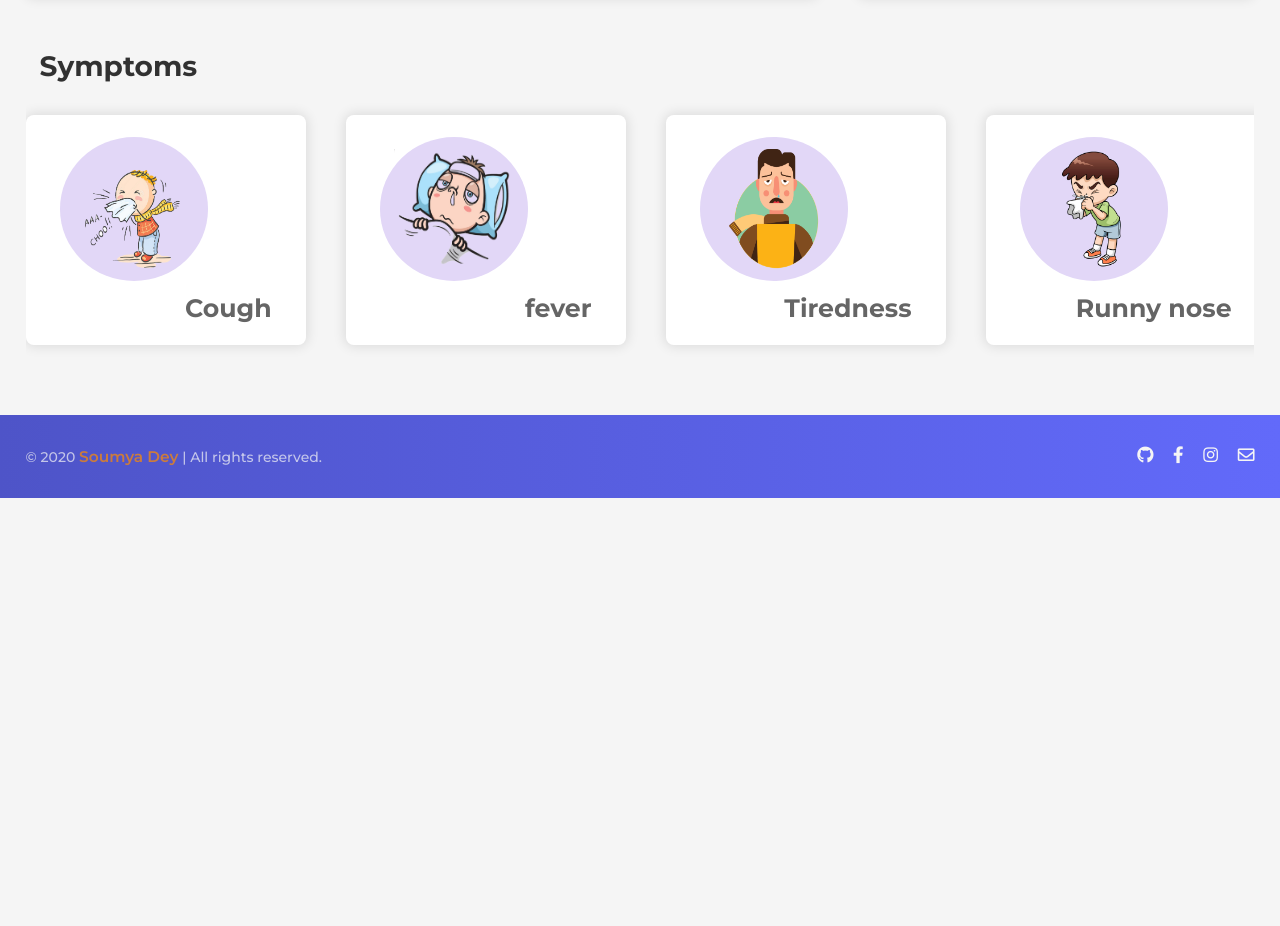
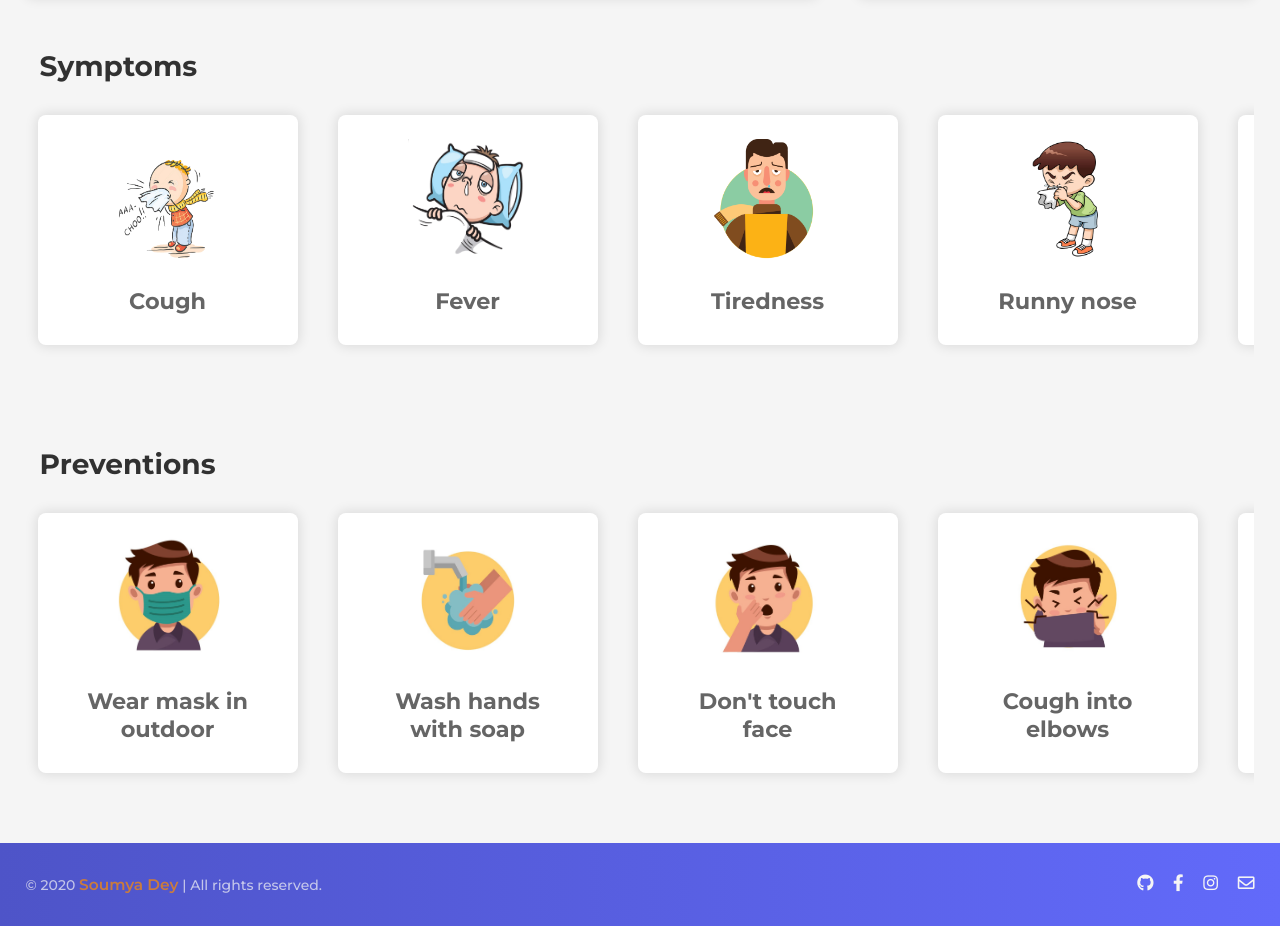
Before and after one commit to Soumya-Dey/track-corona, a plain HTML site: page index.html in a window 1280 px wide. Shown: the part 634-1560 px from the top of the page. Before the commit the page ends 1132 px from the top, so only its background shows below. Drawn offline with Linux system fonts and the light colour scheme; no server answers.

Commit message:
added prevention section

```diff
--- a/css/style.css
+++ b/css/style.css
@@ -628,12 +628,11 @@ SYMPTOMS STYLES
 }
 
 .item {
-    scroll-snap-align: start;
     flex-shrink: 0;
-    width: 280px;
+    width: 260px;
     height: 230px;
     margin-right: 40px;
-    padding: 22px 34px;
+    padding: 24px 36px 30px 36px;
     border-radius: 8px;
     background: #fff;
     box-shadow: 0 0 12px 2px rgba(0, 0, 0, 0.1);
@@ -644,11 +643,15 @@ SYMPTOMS STYLES
     display: flex;
     flex-direction: column;
     justify-content: space-between;
+    align-items: center;
+}
+
+.prevention_slider .item{
+    height: 260px;
 }
 
 .symptom_img {
-    background-color: RGB(226, 215, 247);
-    padding: 12px 14px;
+    margin-bottom: 20px;
     width: 70%;
     border-radius: 50%;
     display: flex;
@@ -657,11 +660,15 @@ SYMPTOMS STYLES
 }
 
 .symptom_img img {
-    width: 90px;
+    width: 100px;
     height: 120px;
     background-position: center;
     background-repeat: no-repeat;
     background-size: cover;
+}
+
+.prevention_img img{
+    width: 120px;
 }
 
 .symptom_img_1 img {
@@ -672,11 +679,23 @@ SYMPTOMS STYLES
     width: 120px;
 }
 
+.symptom_img_3 img {
+    margin-right: 8px;
+}
+
+.prevention_img_6 img{
+    width: 140px;
+}
+
 .symptom_text {
-    font-size: 1.8em;
+    font-size: 1.6em;
     font-weight: 700;
     opacity: 0.6;
-    text-align: right;
+    text-align: center;
+}
+
+.prevention_slider .symptom_text{
+    font-size: 1.6em;
 }
 
 /*
--- a/index.html
+++ b/index.html
@@ -125,7 +125,7 @@
 
                 <div class="item" id='slide-2'>
                     <div class="symptom_img symptom_img_2"><img src="images/fever.png" alt="fever.png"></div>
-                    <p class="symptom_text">fever</p>
+                    <p class="symptom_text">Fever</p>
                 </div>
 
                 <div class="item" id='slide-3'>
@@ -141,6 +141,44 @@
                 <div class="item" id='slide-5'>
                     <div class="symptom_img symptom_img_5"><img src="images/cold.png" alt="cold.png"></div>
                     <p class="symptom_text">Cold</p>
+                </div>
+            </div>
+        </div>
+    </section>
+
+    <section id="preventions">
+        <div class="symptoms_container container">
+            <h1 class="symptoms_heading">Preventions</h1>
+
+            <div class="slider prevention_slider">
+                <div class="item" id='slide-1'>
+                    <div class="symptom_img prevention_img symptom_img_1"><img src="images/mask.jpg" alt="mask.png"></div>
+                    <p class="symptom_text">Wear mask in outdoor</p>
+                </div>
+
+                <div class="item" id='slide-2'>
+                    <div class="symptom_img prevention_img prevention_img_2 symptom_img_2"><img src="images/wash.jpg" alt="wash.png"></div>
+                    <p class="symptom_text">Wash hands with soap</p>
+                </div>
+
+                <div class="item" id='slide-3'>
+                    <div class="symptom_img prevention_img symptom_img_3"><img src="images/touch.jpg" alt="touch.png"></div>
+                    <p class="symptom_text">Don't touch face</p>
+                </div>
+
+                <div class="item" id='slide-4'>
+                    <div class="symptom_img prevention_img symptom_img_4"><img src="images/cough.jpg" alt="cough.png"></div>
+                    <p class="symptom_text">Cough into elbows</p>
+                </div>
+
+                <div class="item" id='slide-5'>
+                    <div class="symptom_img prevention_img symptom_img_5"><img src="images/disinfactant.jpg" alt="disinfactant.png"></div>
+                    <p class="symptom_text">Clean and disinfect</p>
+                </div>
+
+                <div class="item" id='slide-5'>
+                    <div class="symptom_img prevention_img prevention_img_6 symptom_img_6"><img src="images/distance.jpg" alt="distance.png"></div>
+                    <p class="symptom_text">Always keep distance</p>
                 </div>
             </div>
         </div>
```
Also changed, not shown: images/cough.jpg (added), images/disinfactant.jpg (added), images/distance.jpg (added), images/mask.jpg (added), images/touch.jpg (added), images/wash.jpg (added).
